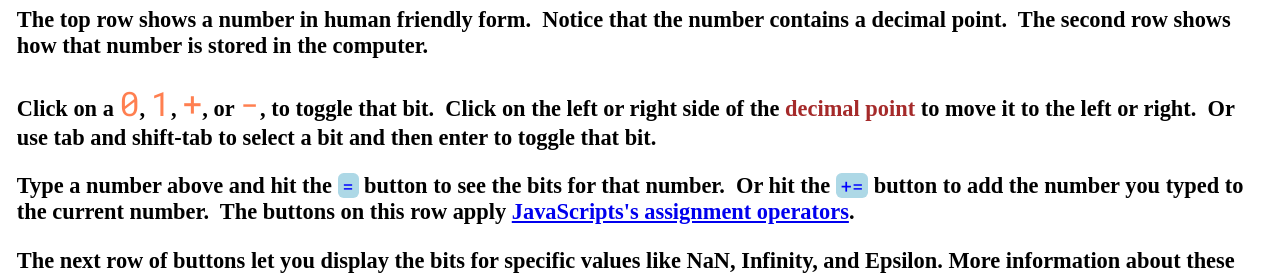
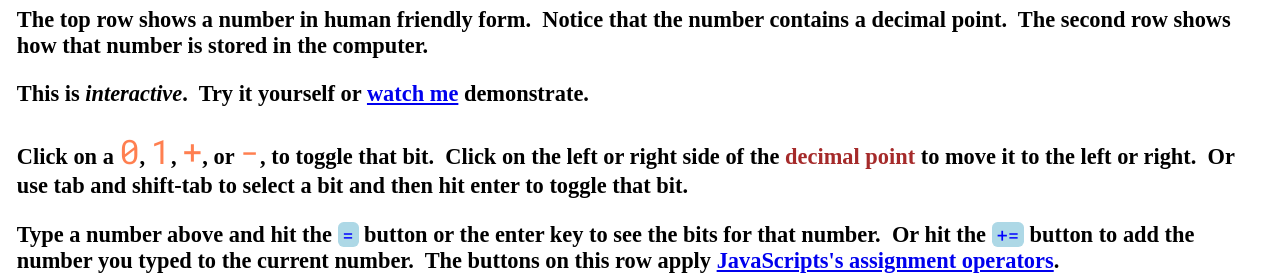
Before and after one commit to TradeIdeasPhilip/double-viewer, a website built with Vite: page docs/index.html in a window 1280 px wide. Shown: the part 536-811 px from the top of the page. Built offline with nearby package versions, Linux system fonts and the light colour scheme; a web font is replaced by a local one.

Commit message:
Small updates to the help.
Add a link to the video video.

```diff
--- a/docs/index.html
+++ b/docs/index.html
@@ -20,17 +20,23 @@
       number is stored in the computer.
     </p>
     <p>
+      This is <i>interactive</i>.&nbsp; Try it yourself or
+      <a href="https://www.youtube.com/watch?v=_DOYZhHjEVk">watch me</a>
+      demonstrate.
+    </p>
+    <p>
       Click on a <span data-digit="help">0</span>,
       <span data-digit="help">1</span>, <span data-digit="help">+</span>, or
       <span data-digit="help">-</span>, to toggle that bit.&nbsp; Click on the
       left or right side of the <span class="exponent">decimal point</span> to
       move it to the left or right.&nbsp; Or use tab and shift-tab to select a
-      bit and then enter to toggle that bit.
+      bit and then hit enter to toggle that bit.
     </p>
     <p>
-      Type a number above and hit the <code>=</code> button to see the bits for
-      that number.&nbsp; Or hit the <code>+=</code> button to add the number you
-      typed to the current number.&nbsp; The buttons on this row apply
+      Type a number above and hit the <code>=</code> button or the enter key to
+      see the bits for that number.&nbsp; Or hit the <code>+=</code> button to
+      add the number you typed to the current number.&nbsp; The buttons on this
+      row apply
       <a
         href="https://developer.mozilla.org/en-US/docs/Web/JavaScript/Reference/Operators#assignment_operators"
         >JavaScripts's assignment operators</a
```
Also changed, not shown: index.html (+10 -4 lines).
